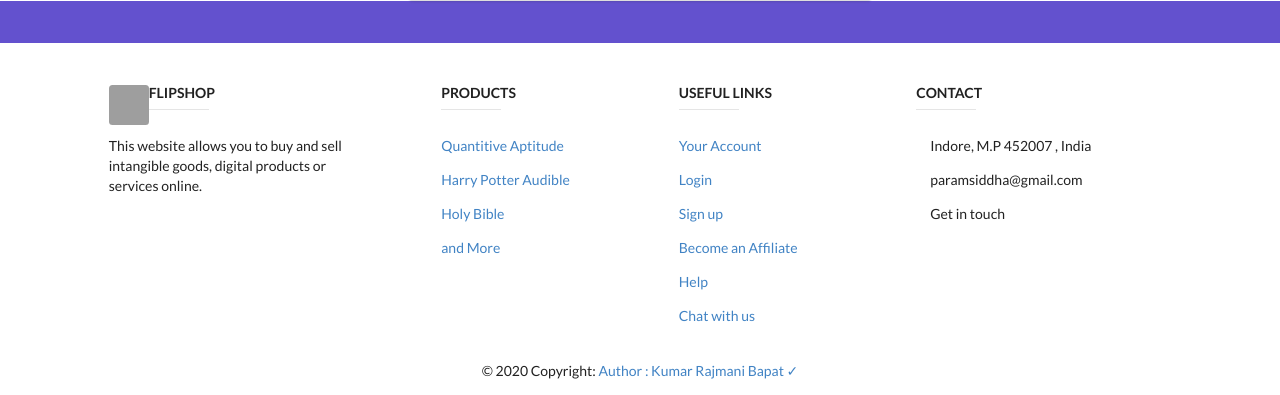
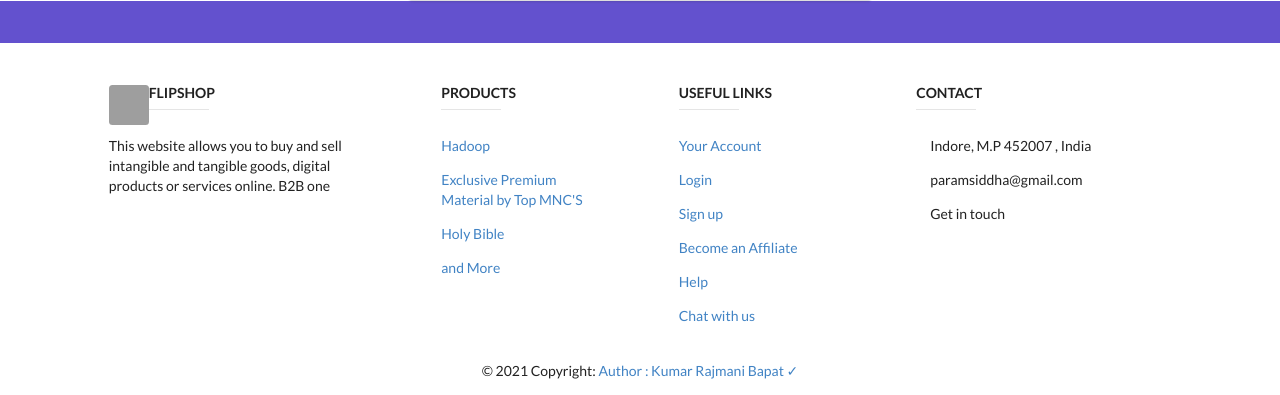
Before and after one commit to k-rajmani2k/flipshop.live, a Django app: page /address in a window 1280 px wide. Shown: the part 658-1053 px from the top of the page. Run offline with Django 3.2, Linux system fonts and the light colour scheme; some libraries are stand-ins or nearby versions; grey boxes are pictures that could not be loaded.

Commit message:
Update base.html

```diff
--- a/digishop/templates/base.html
+++ b/digishop/templates/base.html
@@ -142,7 +142,7 @@
         <img class="rounded float-left" src="https://dflipshop.files.wordpress.com/2021/02/flipshop.png" height="40" width="40" align="left">
         <h6 class="text-uppercase font-weight-bold">FLIPSHOP</h6>
         <hr class="deep-purple accent-2 mb-4 mt-0 d-inline-block mx-auto" style="width: 60px;">
-        <p>This website  allows you to buy and sell intangible goods, digital products or services online.</p>
+        <p>This website  allows you to buy and sell intangible and tangible goods, digital products or services online. B2B one</p>
 
       </div>
       <!-- Grid column -->
@@ -154,10 +154,10 @@
         <h6 class="text-uppercase font-weight-bold">Products</h6>
         <hr class="deep-purple accent-2 mb-4 mt-0 d-inline-block mx-auto" style="width: 60px;">
         <p>
-          <a href="/">Quantitive Aptitude</a>
+          <a href="/">Hadoop</a>
         </p>
         <p>
-          <a href="/">Harry Potter Audible</a>
+          <a href="/">Exclusive Premium Material by Top MNC'S</a>
         </p>
         <p>
           <a href="/">Holy Bible</a>
@@ -222,7 +222,7 @@
   <!-- Footer Links -->
 
   <!-- Copyright -->
-  <div class="footer-copyright text-center py-3">© 2020 Copyright:
+  <div class="footer-copyright text-center py-3">© 2021 Copyright:
     <a href="https://www.linkedin.com/in/k-rajmani-bapat/"target="_blank"> Author : Kumar Rajmani Bapat ✓</a>
   </div>
   <!-- Copyright -->
```
